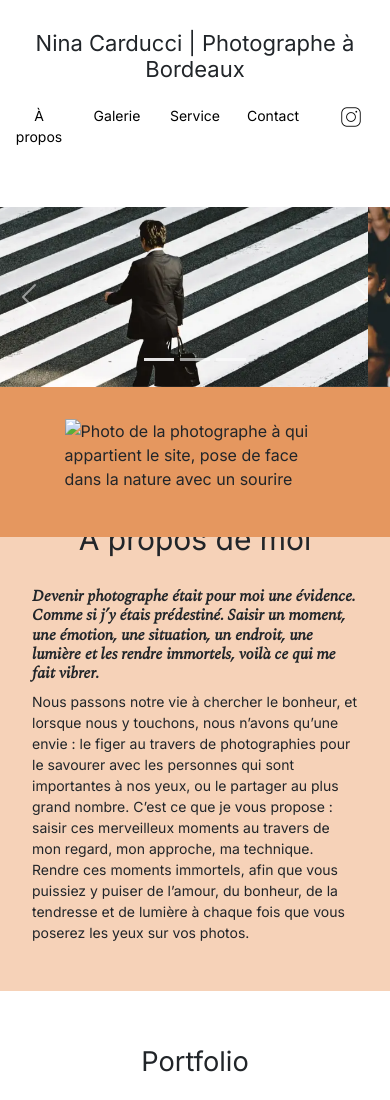
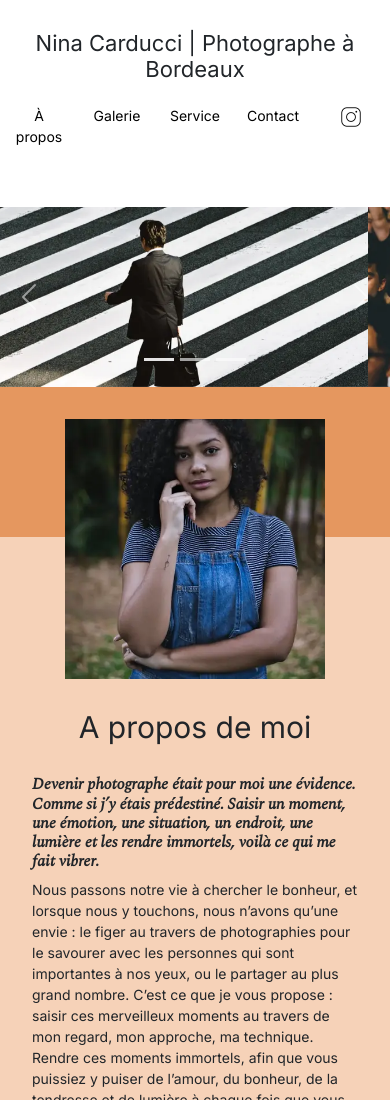
Before and after one commit to DennysLemoine/Debugguer_Optimiser_un_site_de_photographe, a website: page index.html in a window 390 px wide. Shown: the top 1100 px of the page. Drawn offline with nearby package versions, Linux system fonts and the light colour scheme.

Commit message:
change name of picture

```diff
--- a/index.html
+++ b/index.html
@@ -80,7 +80,7 @@
 <div id="about">
 	<div class="picture left">
 		<picture>
-			<source srcset="./assets/images/nina_resultat_mobile.webpgit " type="image/webp" media="(max-width: 650px)">
+			<source srcset="./assets/images/nina_resultat_mobile.webp" type="image/webp" media="(max-width: 650px)">
 			<source srcset="./assets/images/nina_resultat.webp" type="image/webp" media="(max-width: 1920px)">
 			<source srcset="./assets/images/nina.png" type="image/jpeg" media="(max-width: 650px)">
 			<img src="./assets/images/nina.png" alt="Photo de la photographe à qui appartient le site, pose de face dans la nature avec un sourire">
```
